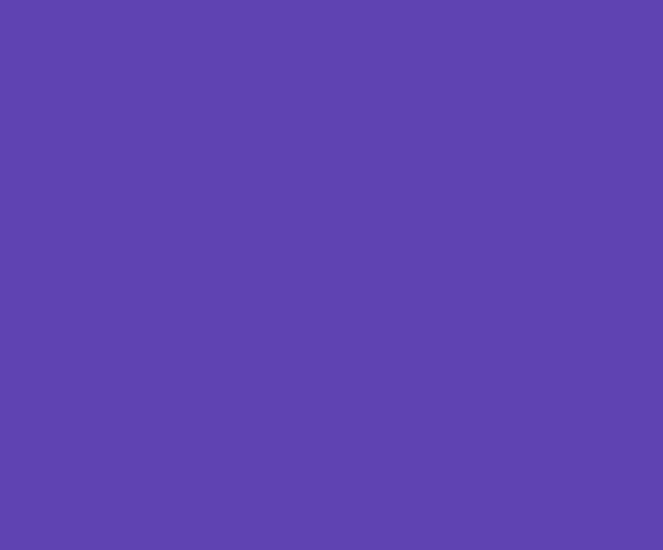
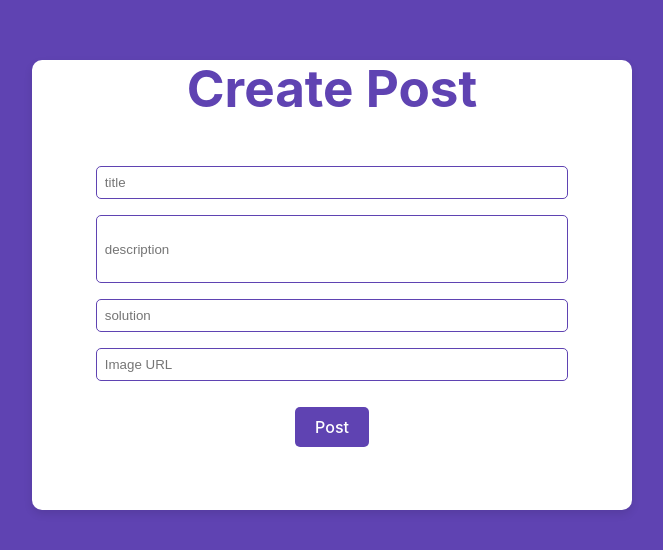
Before and after one commit to KevinPaizRamos/Algo-Forum, a React (Vite) app: page /create in a window 1280 px wide. Before the commit this address had no page. Shown: the part 118-668 px from the top of the page, without its empty margins (308-971 px from the left). Built offline with nearby package versions, Linux system fonts and the light colour scheme.

Commit message:
create post done

```diff
--- a/src/App.css
+++ b/src/App.css
@@ -22,8 +22,8 @@ body {
   margin: 0 auto;
   background-color: white;
   border-radius: 10px;
-  height: auto;
-  width: auto;
+  height: 450px;
+  width: 600px;
   box-shadow: 0 4px 8px rgba(0, 0, 0, 0.1);
 }
 .create-post h1 {
@@ -62,3 +62,7 @@ body {
   border: 1px solid #5f43b2;
   height: 50px;
 }
+
+.card-container {
+  background-color: white;
+}
--- a/src/App.jsx
+++ b/src/App.jsx
@@ -1,6 +1,7 @@
 import { useState } from "react";
 import CreatePost from "./components/create-post";
 import "./App.css";
+import PostCard from "./components/post-card";
 
 function App() {
   const [count, setCount] = useState(0);
@@ -14,7 +15,7 @@ function App() {
       </p>
       <img className="app-logo" src="./src/assets/algo-forum-2.png"></img>
 
-      <CreatePost />
+      <PostCard />
     </>
   );
 }
--- a/src/components/create-post.jsx
+++ b/src/components/create-post.jsx
@@ -1,5 +1,6 @@
 import React, { useState } from "react";
 import { supabase } from "../client";
+import PostCard from "./post-card";
 
 const CreatePost = () => {
   const [post, setPost] = useState({
@@ -35,17 +36,33 @@ const CreatePost = () => {
     <div className="create-post">
       <h1>Create Post </h1>
       <form className="post-form">
-        <input type="text" placeholder="Title" onChange={handleChange} />
         <input
+          name="title"
+          type="text"
+          placeholder="title"
+          onChange={handleChange}
+        />
+        <input
+          name="description"
           onChange={handleChange}
           type="text"
           className="description"
           placeholder="description"
         />
-        <input onChange={handleChange} type="text" placeholder="solution" />
-        <input onChange={handleChange} type="text" placeholder="Image URL" />
+        <input
+          name="solution"
+          onChange={handleChange}
+          type="text"
+          placeholder="solution"
+        />
+        <input
+          name="image"
+          onChange={handleChange}
+          type="text"
+          placeholder="Image URL"
+        />
       </form>
-      <button onSubmit={createPost}>Post</button>
+      <button onClick={createPost}>Post</button>
     </div>
   );
 };
--- /dev/null
+++ b/src/components/post-card.jsx
@@ -0,0 +1,38 @@
+import React, { useEffect } from "react";
+import { useState } from "react";
+import { supabase } from "../client";
+
+const PostCard = (props) => {
+  const [posts, setPost] = useState([]);
+
+  useEffect(() => {
+    async function fetchPost() {
+      const { data } = await supabase
+        .from("posts")
+        .select("title, description, solution, image")
+        .order("created_at", { ascending: true });
+      setPost(data);
+    }
+    fetchPost();
+  }, [props]);
+
+  return (
+    <div className="post-card">
+      <div className="card-container">
+        {posts && posts.length > 0 ? (
+          posts.map((posts) => (
+            <div key={posts.id}>
+              <h1>{posts.title}</h1>
+            </div>
+          ))
+        ) : (
+          <h1>No posts available</h1>
+        )}
+      </div>
+
+      <h1></h1>
+    </div>
+  );
+};
+
+export default PostCard;
--- a/src/main.jsx
+++ b/src/main.jsx
@@ -2,13 +2,15 @@ import { StrictMode } from "react";
 import { createRoot } from "react-dom/client";
 import { BrowserRouter, Route, Routes } from "react-router-dom";
 import "./index.css";
+import CreatePost from "./components/create-post.jsx";
 import App from "./App.jsx";
 
 createRoot(document.getElementById("root")).render(
   <StrictMode>
     <BrowserRouter>
       <Routes>
-        <Route path="/" element={<App />} />
+        <Route path="/create" element={<CreatePost />} />
+        <Route index={true} element={<App />} />
       </Routes>
     </BrowserRouter>
   </StrictMode>
```
